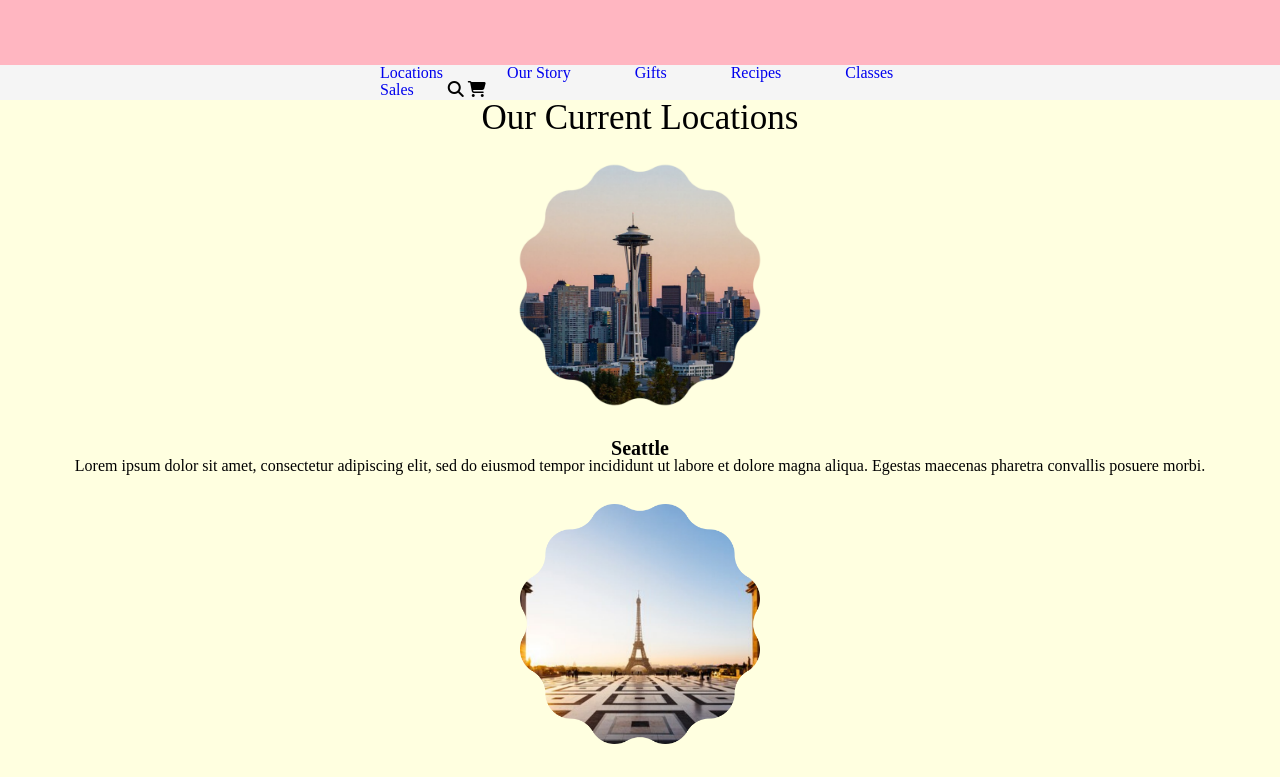
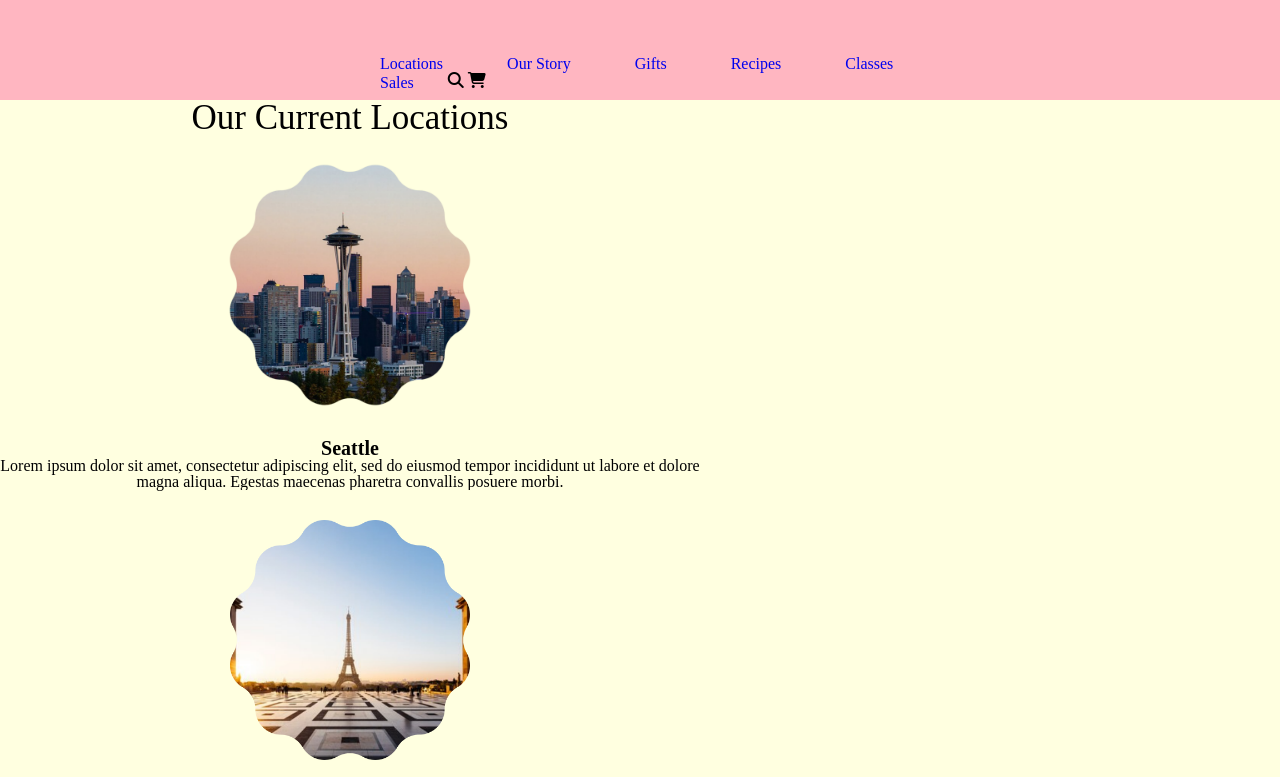
Before and after one commit to MarieReRe/cookie-stand, a plain HTML site: page index.html in a window 1280 px wide. Shown: the top 777 px of the page. Drawn offline with Linux system fonts and the light colour scheme.

Commit message:
added styling

```diff
--- a/css/style.css
+++ b/css/style.css
@@ -18,19 +18,21 @@ header {
   position: sticky;
 }
 .headerNavBar {
+
   padding-left: 350px;
   padding-right: 350px;
   overflow: hidden;
-  height: 35px;
-  background-color: whitesmoke;
+  height: 45px;
+  background-color: #FFB6C1;
   position: sticky; /* Set the navbar to a position based on users scrolling */
   top: 105px; /* Position the navbar at the top of the page */
   width: 100%; /* Full width */
 }
 .headerNavBar a {
   text-align: center;
+  text-decoration: none;
   padding: 30px;
-  text-decoration: none;
+  vertical-align: middle;
 }
 .headerNavBar a:hover {
   background: rgb(74, 239, 245);
@@ -59,6 +61,11 @@ body {
 }
 .currentLocations {
   text-align: center;
+  width: 700px;
+
+}
+.firstRowLocations {
+  float: left;
 }
 h2 {
   font-family: "PT Serif", serif;
--- a/index.html
+++ b/index.html
@@ -29,7 +29,7 @@
 
                 <div class="currentLocations">
                     <h3 class="locationsHeader">Our Current Locations</h3>
-
+                    <span class="firstRowLocations">
                         <img src="images/seattle.png" alt="Seattle">
                         <h2>Seattle</h2>
                         <p>Lorem ipsum dolor sit amet, consectetur adipiscing elit, sed do eiusmod tempor incididunt ut
@@ -48,7 +48,9 @@
                         <h2>Tokyo</h2>
                         <p>Vivamus at augue eget arcu dictum varius duis. Ultricies mi quis hendrerit dolor
                             magna eget
-                        est. </p>
+                            est. </p></span>
+
+
 
                     <img src="images/dubai.png" alt="Dubai">
                     <h2>Dubai</h2>
@@ -89,7 +91,7 @@
                         Fames ac turpis egestas maecenas pharetra convallis posuere.</p>
                 </div>
 
-                <div class="aboutOurCookies">
+                <span class="aboutOurCookies">
                     <h3 class="cookieHeader">The Cookies</h3>
                     <p>Lorem ipsum dolor sit amet, in tale definitiones concludaturque per, justo nostro fabulas his ad.
                         Eu
@@ -117,7 +119,7 @@
                         est, cu ius detracto definitionem, id laudem nullam prompta per. Has magna habeo ad, cu sanctus
                         dolores
                         eum. No sed ullum ceteros, facilis accusamus eu pri.</p>
-                </div>
+                    </span>
 
 
                 <!--
```
Lines whose indentation alone changed are shown as unchanged.
